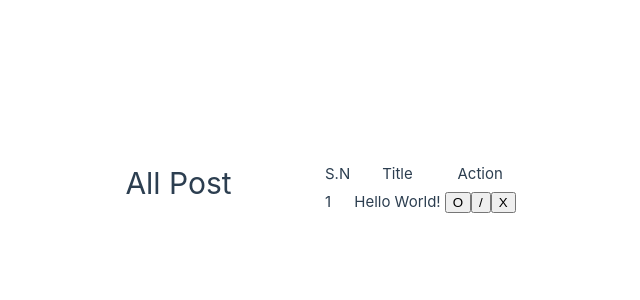
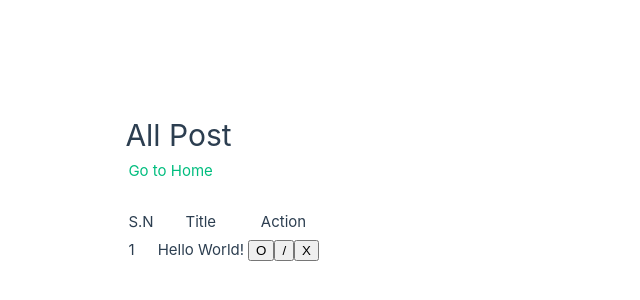
Before and after one commit to Enrique-Mora-Zavala/vue-post-crud-starter, a Vue app: page /posts in a window 1280 px wide. Shown: the part 212-512 px from the top of the page, without its empty margins (318-958 px from the left). Built offline with nearby package versions, Linux system fonts and the light colour scheme.

Commit message:
Se modifica el componente Posts.vue

```diff
--- a/src/components/Posts.vue
+++ b/src/components/Posts.vue
@@ -1,19 +1,21 @@
+<script setup>
+import { RouterLink } from 'vue-router'
+import Post from '@/components/Post.vue'
+</script>
+
 <template>
+  <div class="center-container">
     <h1>All Post</h1>
+    <RouterLink :to="`/`" class="btn btn-blue">Go to Home</RouterLink>
+    <br />
+    <br />
     <table id="posts">
       <tr>
         <th>S.N</th>
         <th>Title</th>
         <th>Action</th>
       </tr>
-    <tr>
-      <td>1</td>
-      <td>Hello World!</td>
-      <td>
-        <button class="btn btn-green">O</button>
-        <button class="btn btn-blue">/</button>
-        <button class="btn btn-red">X</button>
-      </td>
-    </tr>
+      <Post />
     </table>
+  </div>
 </template>
```
Lines whose indentation alone changed are shown as unchanged.
